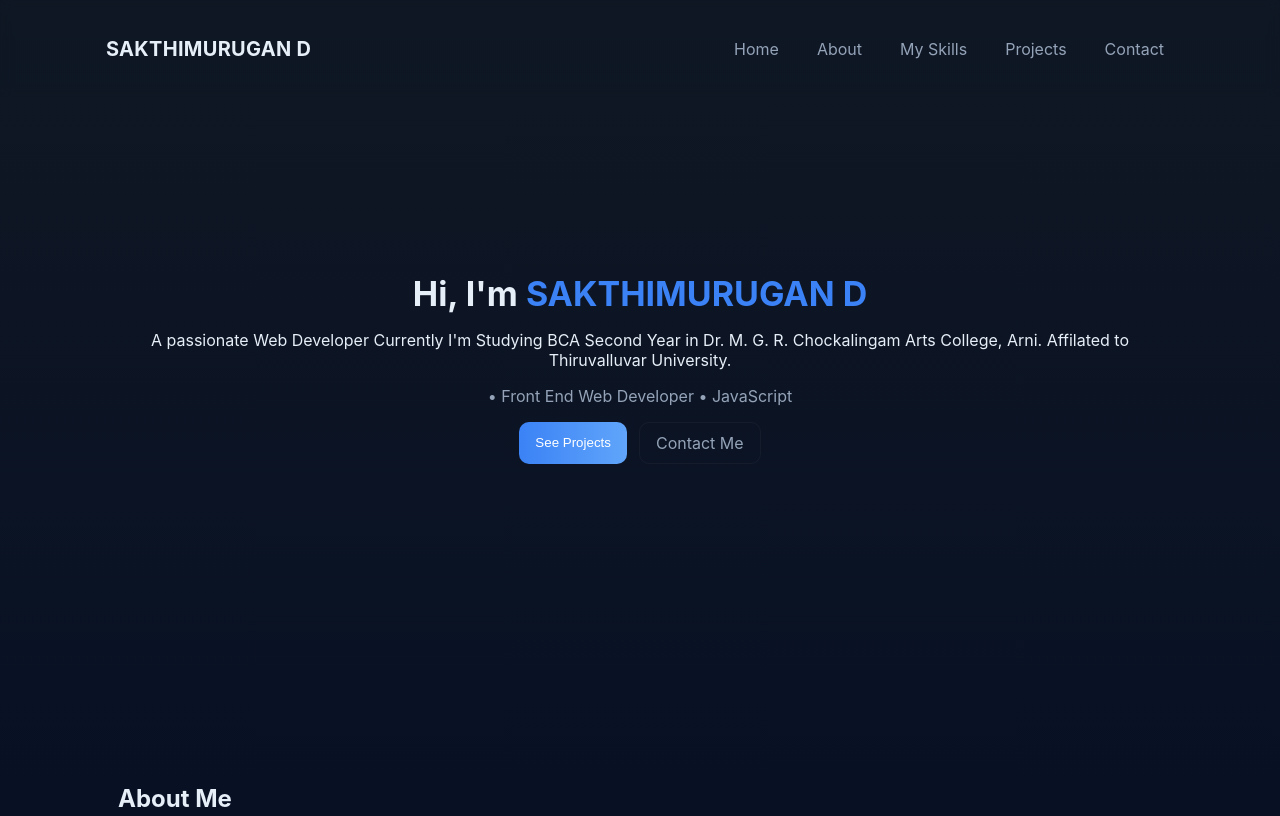
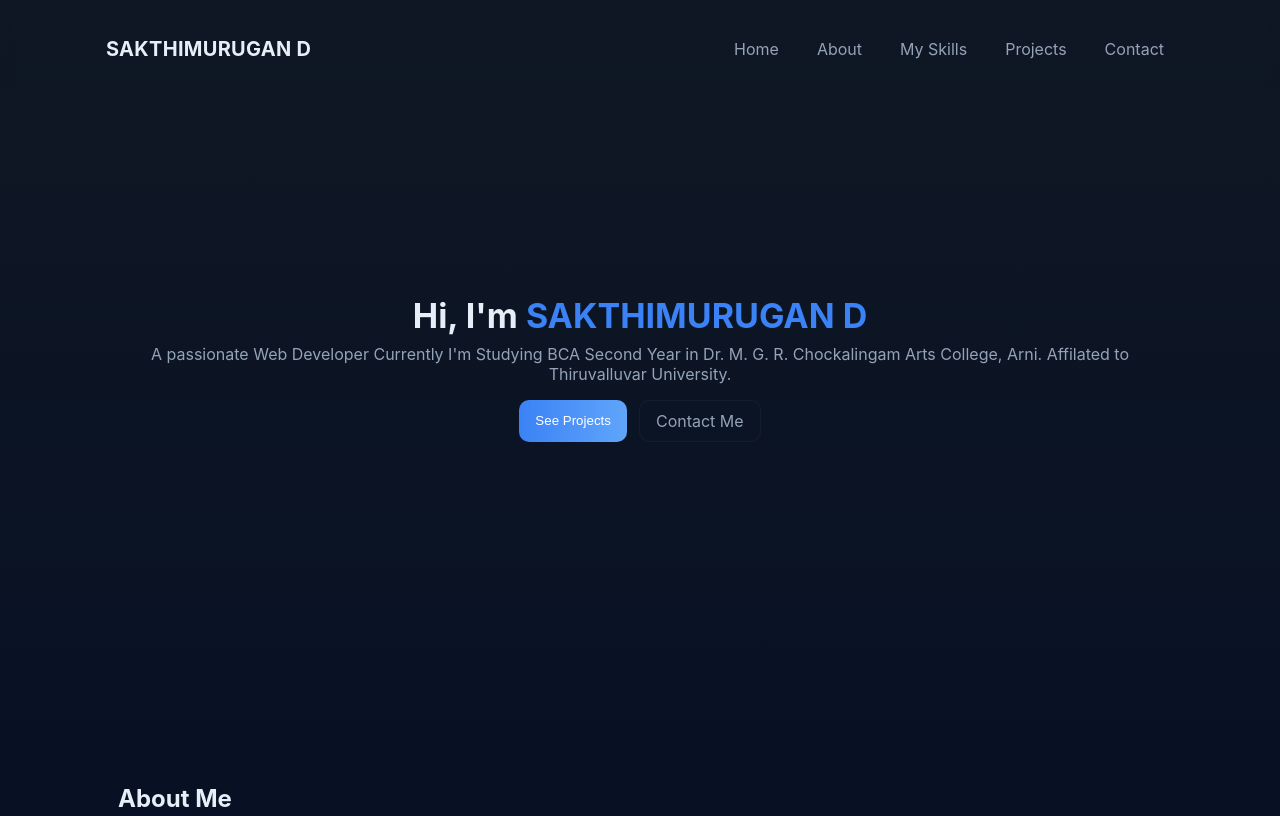
Before and after one commit to sakthimurugan-creator/Digital-portfolio-, a plain HTML site: page index.html in a window 1280 px wide. Shown: the top 816 px of the page. Drawn offline with Linux system fonts and the light colour scheme.

Commit message:
Update index.html

```diff
--- a/index.html
+++ b/index.html
@@ -24,8 +24,8 @@
     <section id="home" class="section hero">
       <div class="hero-inner">
         <h2>Hi, I'm <span class="accent">SAKTHIMURUGAN D</span></h2>
-        <p>A passionate Web Developer Currently I'm Studying BCA Second Year in Dr. M. G. R. Chockalingam Arts College, Arni. Affilated to Thiruvalluvar University.</p>
-        <p class="tagline"> • Front End Web Developer • JavaScript</p>
+
+        <p class="tagline">A passionate Web Developer Currently I'm Studying BCA Second Year in Dr. M. G. R. Chockalingam Arts College, Arni. Affilated to Thiruvalluvar University. </p>
         <div class="hero-cta">
           <button onclick="scrollToSection('projects')">See Projects</button>
           <a class="cta-link" href="#contact">Contact Me</a>
```
